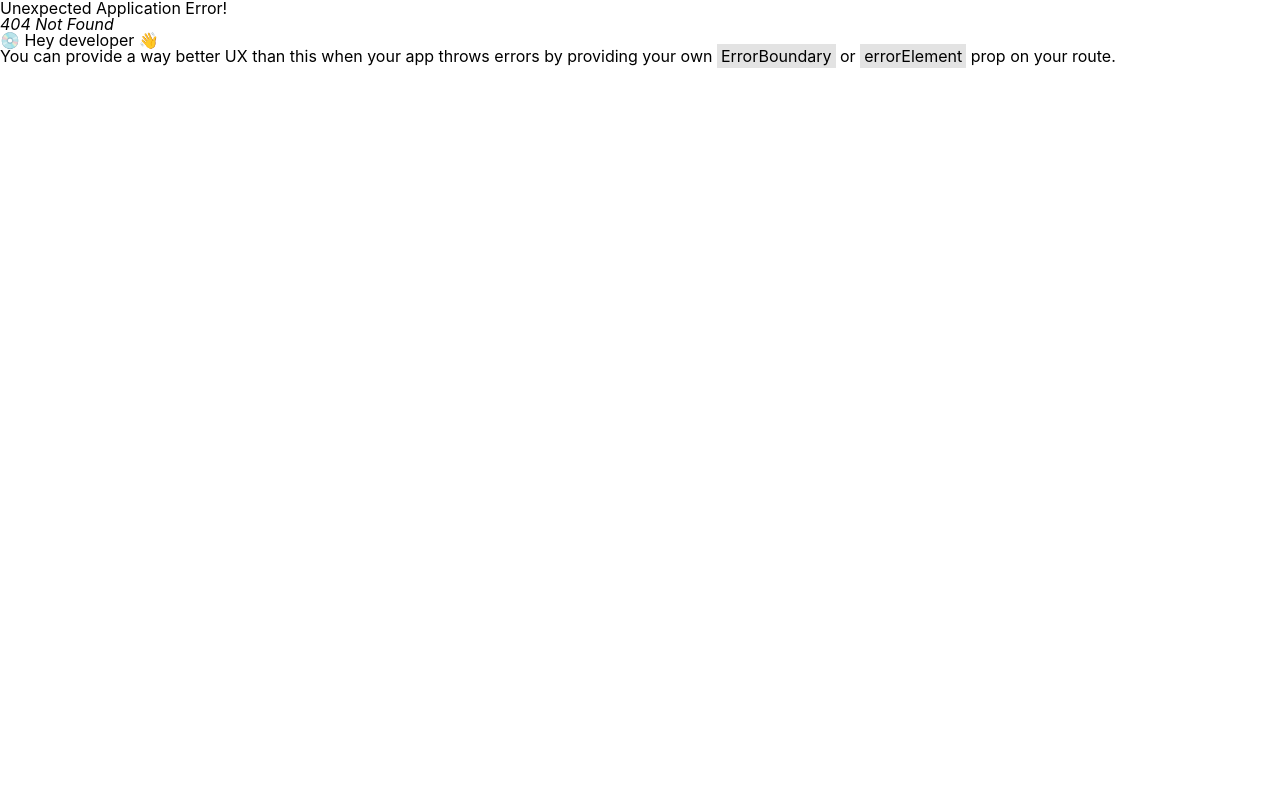
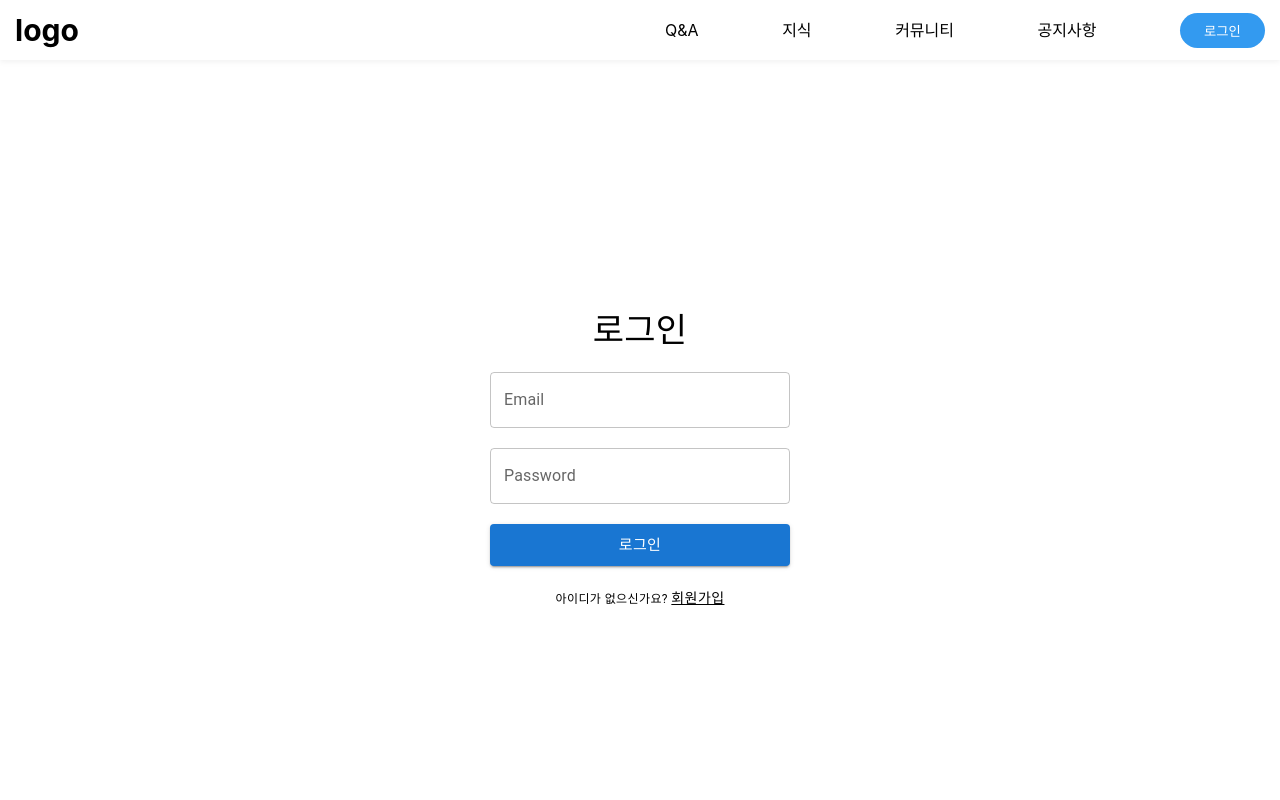
Before and after one commit to b-jisoo/mobius, a React (Vite) app: page /auth/login in a window 1280 px wide. Before the commit this address had no page. Shown: the top 800 px of the page. Built offline with nearby package versions, Linux system fonts and the light colour scheme.

Commit message:
add: Login Page

```diff
--- a/package.json
+++ b/package.json
@@ -9,6 +9,9 @@
     "preview": "vite preview"
   },
   "dependencies": {
+    "@emotion/react": "^11.10.8",
+    "@emotion/styled": "^11.10.8",
+    "@mui/material": "^5.12.2",
     "@types/react-router-dom": "^5.3.3",
     "@types/styled-components": "^5.1.26",
     "react": "^18.2.0",
--- a/src/components/board/list.tsx
+++ b/src/components/board/List.tsx
@@ -1,5 +1,5 @@
 import React from "react";
-import BoardItem from "./item";
+import BoardItem from "./Item";
 import styled from "styled-components";
 import { IBoardList } from "./type";
 
--- a/src/layout/GeneralLayout.tsx
+++ b/src/layout/GeneralLayout.tsx
@@ -1,5 +1,5 @@
 import React from "react";
-import HeaderBar from "../components/HeaderBar";
+import HeaderBar from "./HeaderBar";
 import { useRouter } from "../hooks/useRouter";
 import Footer from "./Footer";
 
--- a/src/components/HeaderBar.tsx
+++ b/src/layout/HeaderBar.tsx
@@ -18,7 +18,11 @@ const HeaderBar = (Content: any) => {
           <div>지식</div>
           <div onClick={() => routeTo("/community")}>커뮤니티</div>
           <div>공지사항</div>
-          {user ? null : <LoginButton>로그인</LoginButton>}
+          {user ? null : (
+            <LoginButton onClick={() => routeTo("/auth/login")}>
+              로그인
+            </LoginButton>
+          )}
         </Gnb>
       </Wrapper>
     </Container>
--- a/src/pages/Community.tsx
+++ b/src/pages/Community.tsx
@@ -1,7 +1,7 @@
 import React from "react";
 import styled from "styled-components";
 import { flexCenter } from "../style/flex";
-import BoardList from "../components/board/list";
+import BoardList from "../components/board/List";
 import { CommunityData } from "../components/board/mock/Board";
 import Pagination from "../components/board/util/Pagination";
 import ButtonBox from "../components/board/util/BoardButtonBox";
--- /dev/null
+++ b/src/pages/Login.tsx
@@ -0,0 +1,89 @@
+import { TextField, Button, Typography } from "@mui/material";
+import React, { useState } from "react";
+import styled from "styled-components";
+import { emailValidator, passwordValidator } from "../util/validator";
+import { Link } from "react-router-dom";
+
+const Login = () => {
+  const [inputs, setInputs] = useState({
+    email: "",
+    password: "",
+  });
+  const [validData, setValidData] = useState({
+    isEmailValid: false,
+    isPasswordValid: false,
+  });
+  const isNotEnterEmail = inputs.email.length === 0;
+  const isNotEnterPassword = inputs.password.length === 0;
+
+  const onChangeEmail = (e: React.ChangeEvent<HTMLInputElement>) => {
+    emailValidator(e.target.value)
+      ? setValidData((p) => ({ ...p, isEmailValid: true }))
+      : setValidData((p) => ({ ...p, isEmailValid: false }));
+    setInputs((p) => ({ ...p, email: e.target.value }));
+  };
+  const onChangePassword = (e: React.ChangeEvent<HTMLInputElement>) => {
+    passwordValidator(e.target.value)
+      ? setValidData((p) => ({ ...p, isPasswordValid: true }))
+      : setValidData((p) => ({ ...p, isPasswordValid: false }));
+    setInputs((p) => ({ ...p, password: e.target.value }));
+  };
+
+  return (
+    <Container>
+      <Typography textAlign="center" variant="h4">
+        로그인
+      </Typography>
+      <TextField
+        label="Email"
+        value={inputs.email}
+        onChange={onChangeEmail}
+        error={isNotEnterEmail ? false : !validData.isEmailValid}
+        helperText={
+          isNotEnterEmail || validData.isEmailValid
+            ? ""
+            : "이메일 형식에 맞게 입력해주세요."
+        }
+      />
+      <TextField
+        type="password"
+        label="Password"
+        value={inputs.password}
+        onChange={onChangePassword}
+        error={isNotEnterPassword ? false : !validData.isPasswordValid}
+        helperText={
+          isNotEnterPassword || validData.isPasswordValid
+            ? ""
+            : "비밀번호는 8자리 이상이어야 합니다."
+        }
+      />
+      <Button size="large" variant="contained">
+        로그인
+      </Button>
+      <Typography textAlign="center" variant="caption">
+        아이디가 없으신가요?{" "}
+        <UnderLineTypography variant="button">
+          <Link to={"/auth/signup"}>회원가입</Link>
+        </UnderLineTypography>
+      </Typography>
+    </Container>
+  );
+};
+
+export default Login;
+
+const Container = styled.div`
+  display: flex;
+  justify-content: center;
+  flex-direction: column;
+  height: 100vh;
+  width: 300px;
+  gap: 20px;
+  margin: 0 auto;
+`;
+
+const UnderLineTypography = styled(Typography)`
+  :hover {
+    cursor: pointer;
+  }
+`;
--- a/src/router.tsx
+++ b/src/router.tsx
@@ -3,6 +3,7 @@ import { Router as RemixRouter } from "@remix-run/router/dist/router";
 import Home from "./pages/Home";
 import GeneralLayout from "./layout/GeneralLayout";
 import Community from "./pages/Community";
+import Login from "./pages/Login";
 
 interface RouterBase {
   id: number; // 페이지 아이디 (반복문용 고유값)
@@ -37,6 +38,13 @@ const routerData: RouterElement[] = [
     element: <Community />,
     withAuth: false,
   },
+  {
+    id: 2,
+    path: "/auth/login",
+    label: "Login",
+    element: <Login />,
+    withAuth: false,
+  },
 ];
 
 export const routers: RemixRouter = createBrowserRouter(
--- /dev/null
+++ b/src/util/validator.ts
@@ -0,0 +1,7 @@
+export const passwordValidator = (password: string) => {
+  return !!password.match(/.{8,}/g);
+};
+
+export const emailValidator = (email: string) => {
+  return !!email.match(/[^.][\w\-]+\@[\w\-]+\.\w{2,}/g);
+};
```
Also changed, not shown: src/components/board/Board.tsx (added, +12 -0 lines), src/components/board/type.ts (+7 -0 lines), src/components/board/Item.tsx (renamed from src/components/board/item.tsx), 1 other file (tests, documents, lock files or other folders).
